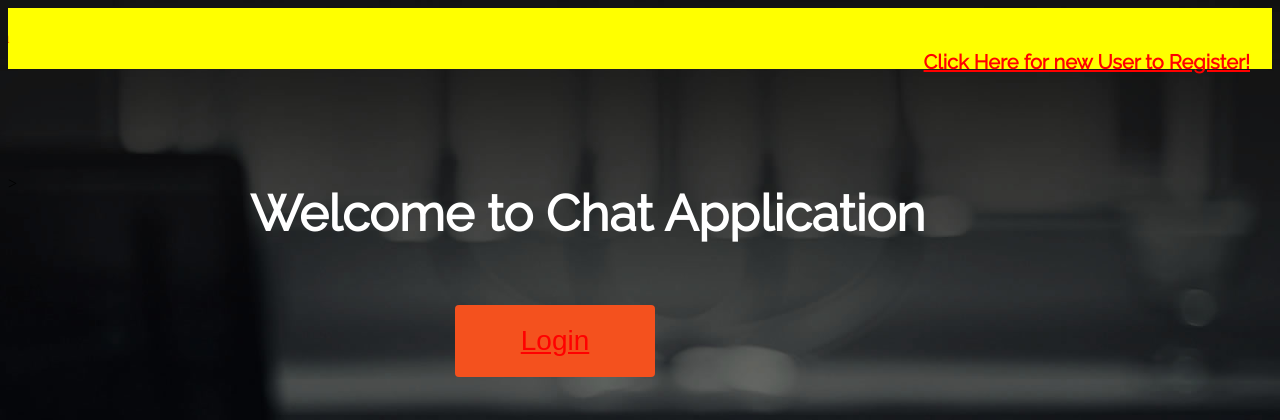
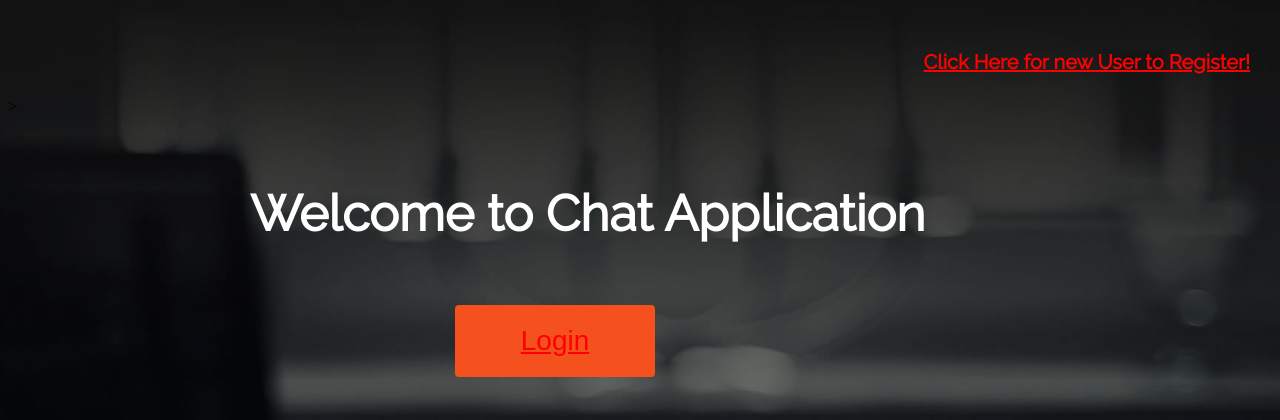
Before and after one commit to SaundaleB1995/ChatApp-docker, a Django app: page / in a window 1280 px wide. Shown: the top 420 px of the page. Run offline with Django 3.2, Linux system fonts and the light colour scheme.

Commit message:
update the chat app

```diff
--- a/ChatApplication/fundoo/fundooapp/templates/index.html
+++ b/ChatApplication/fundoo/fundooapp/templates/index.html
@@ -8,9 +8,7 @@
 {% block content %}
 <center>
 <p style="background-color:yellow;color:red;">
-    <marquee behavior="scroll" direction="right" color="white"><h4>Chat Application</h4></marquee></p>
-
-    <h1>Welcome to Chat Application</h1><br><br>
+     <h1>Welcome to Chat Application</h1><br><br>
     <button class="button" style="vertical-align:middle"><span><a href="{% url 'sign_in' %}">Login</a></span></button><br>
     <h3><a href="{% url 'signup' %}">Click Here for new User to Register!</a></h3><br><br>
     </center>
```
